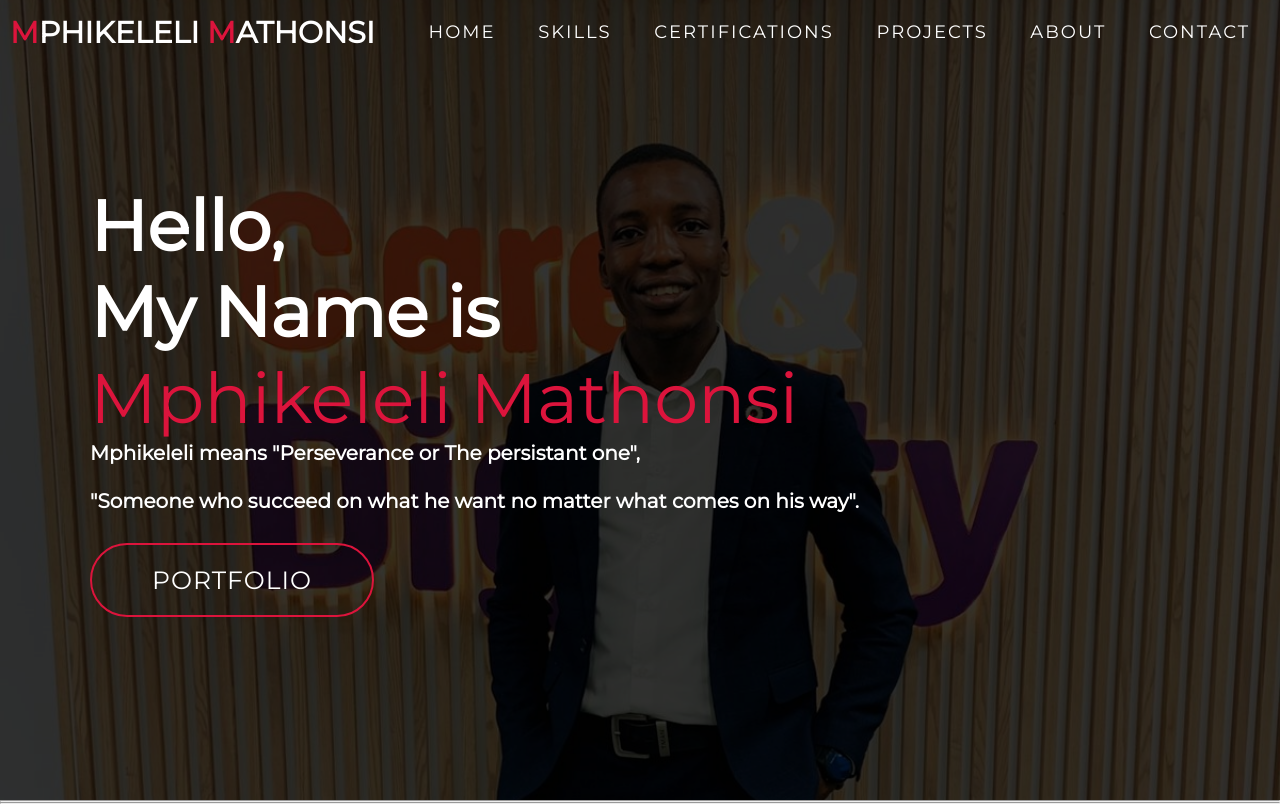
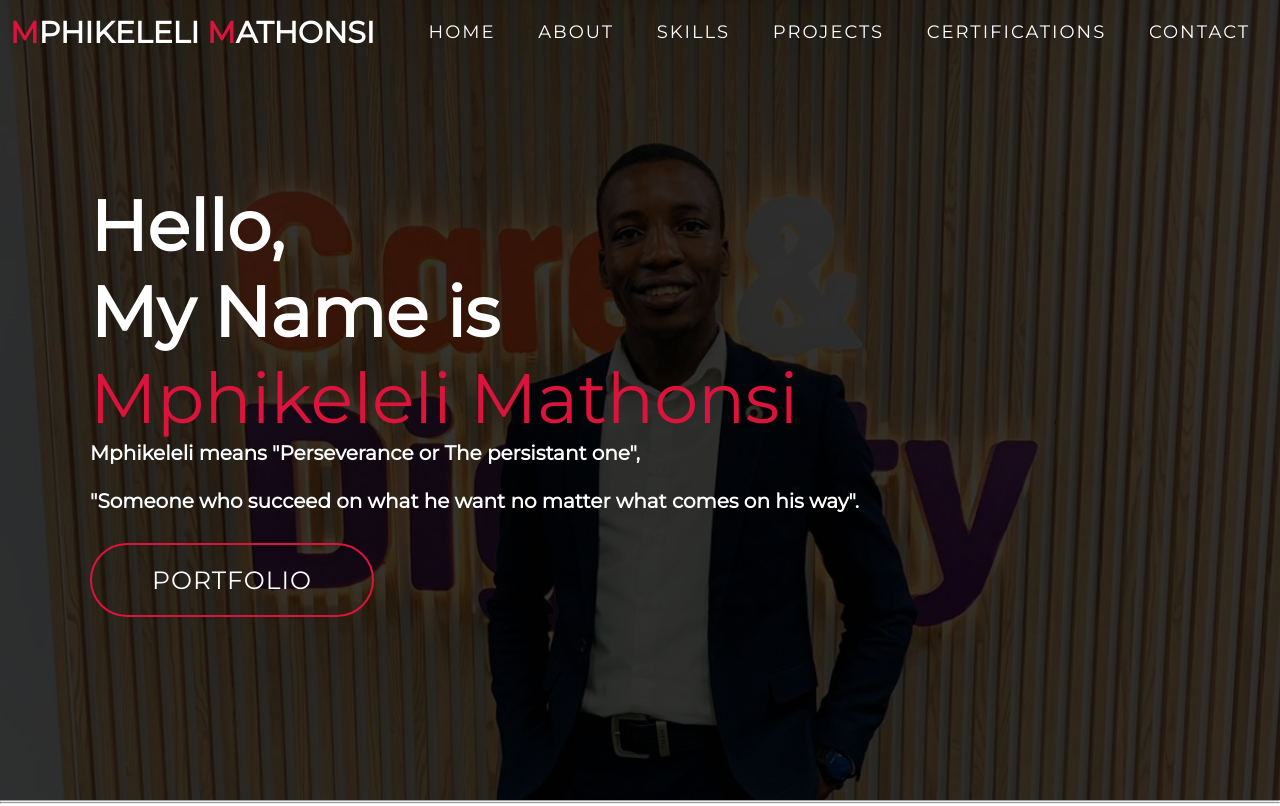
Before and after one commit to MATHONSIMM/my-webprofile, a plain HTML site: page index.html in a window 1280 px wide. Shown: the top 806 px of the page. Drawn offline with Linux system fonts and the light colour scheme.

Commit message:
Add files via upload

```diff
--- a/index.html
+++ b/index.html
@@ -24,10 +24,10 @@
           </div>
           <ul>
             <li><a href="#hero" data-after="Home">Home</a></li>
+            <li><a href="#about" data-after="About">About</a></li>
             <li><a href="#skills" data-after="Skills">Skills</a></li>
-            <li><a href="#projects" data-after="Projects">Certifications</a></li>
             <li><a href="#services" data-after="Projects">Projects</a></li>
-            <li><a href="#about" data-after="About">About</a></li>
+            <li><a href="#projects" data-after="Certifications">Certifications</a></li>
             <li><a href="#contact" data-after="Contact">Contact</a></li>
           </ul>
         </div>
```
